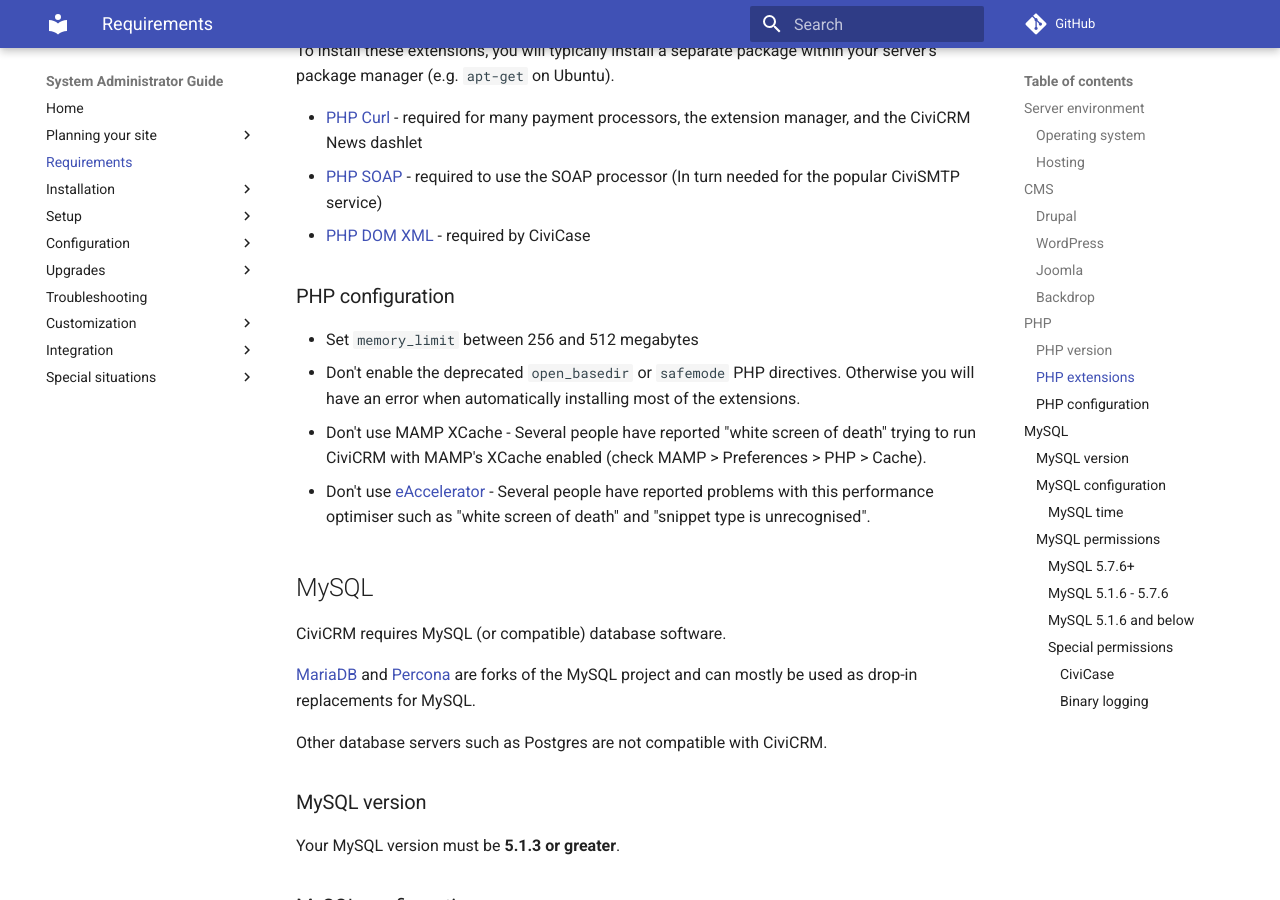
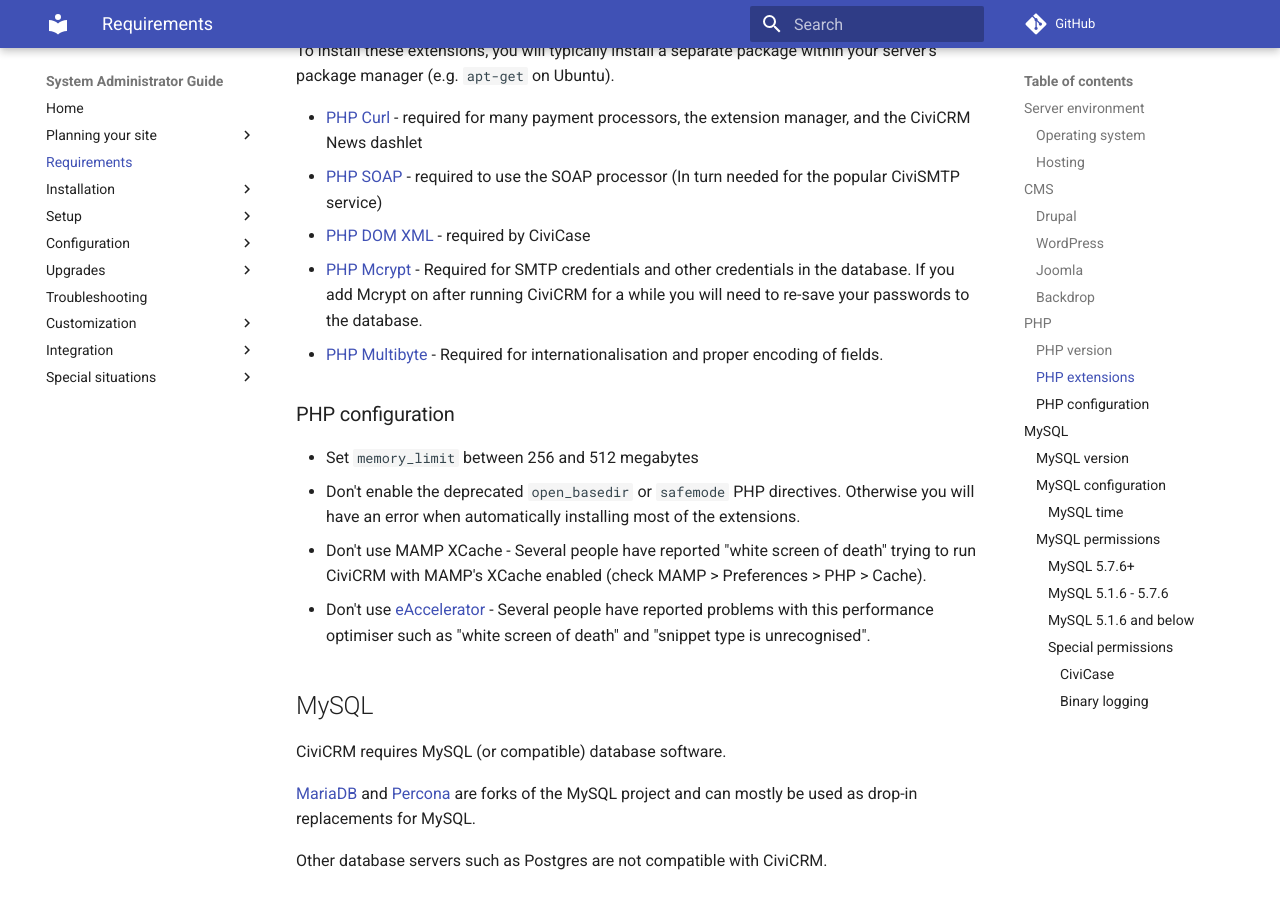
Before and after one commit to civicrm/civicrm-sysadmin-guide, an MkDocs documentation site: the page built from docs/requirements.md, in a window 1280 px wide and 900 px high, scrolled down 2087 px. Built offline with MkDocs 1.6.1 and Material for MkDocs 9.7.7, drawn with Linux system fonts in a browser that asks for light colours; comment, search, counter and statistics services are not loaded; old or Windows-style settings are respelled for this version of MkDocs.

Commit message:
Add in notes in regards to required to have Mcrypt and Multibyte PHP extensions enabled

```diff
--- a/docs/requirements.md
+++ b/docs/requirements.md
@@ -62,6 +62,8 @@ To install these extensions, you will typically install a separate package withi
 * [PHP Curl](http://www.php.net/curl) - required for many payment processors, the extension manager, and the CiviCRM News dashlet
 * [PHP SOAP](http://www.php.net/soap) - required to use the SOAP processor (In turn needed for the popular CiviSMTP service)
 * [PHP DOM XML](http://www.php.net/manual/en/dom.setup.php) - required by CiviCase
+* [PHP Mcrypt](http://php.net/manual/en/intro.mcrypt.php) - Required for SMTP credentials and other credentials in the database. If you add Mcrypt on after running CiviCRM for a while you will need to re-save your passwords to the database.
+* [PHP Multibyte](http://php.net/manual/en/ref.mbstring.php) - Required for internationalisation and proper encoding of fields.
 
 ### PHP configuration
 
```
